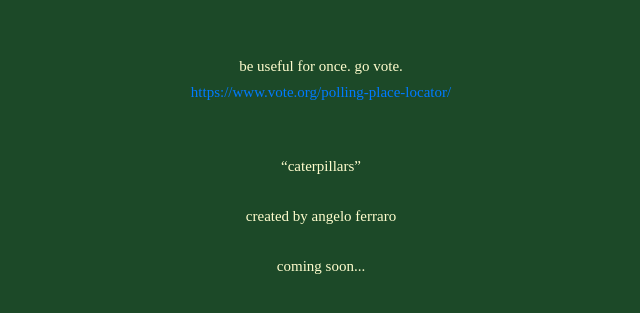
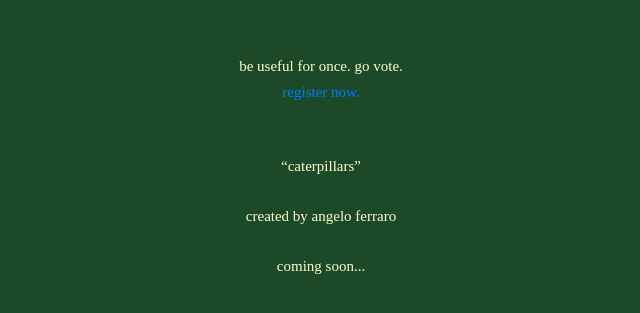
Before and after one commit to LehEv12/caterpillars, a plain HTML site: page index.html in a window 1280 px wide. Shown: the part 143-456 px from the top of the page, without its empty margins (319-959 px from the left). Drawn offline with nearby package versions, Linux system fonts and the light colour scheme; a web font is replaced by a local one.

Commit message:
Update index.html 10/2

```diff
--- a/index.html
+++ b/index.html
@@ -34,7 +34,7 @@
 	<div class = "box">
 		</div>
 			<h1>be useful for once. go vote.</h1>
-			<h1><a href = 'https://www.vote.org/polling-place-locator/'>https://www.vote.org/polling-place-locator/</a></h1>
+			<h1><a href = 'https://vote.gov/'>register now.</a></h1>
 			<br>
 			<br>
 			<h1>“caterpillars”</h1>
```
